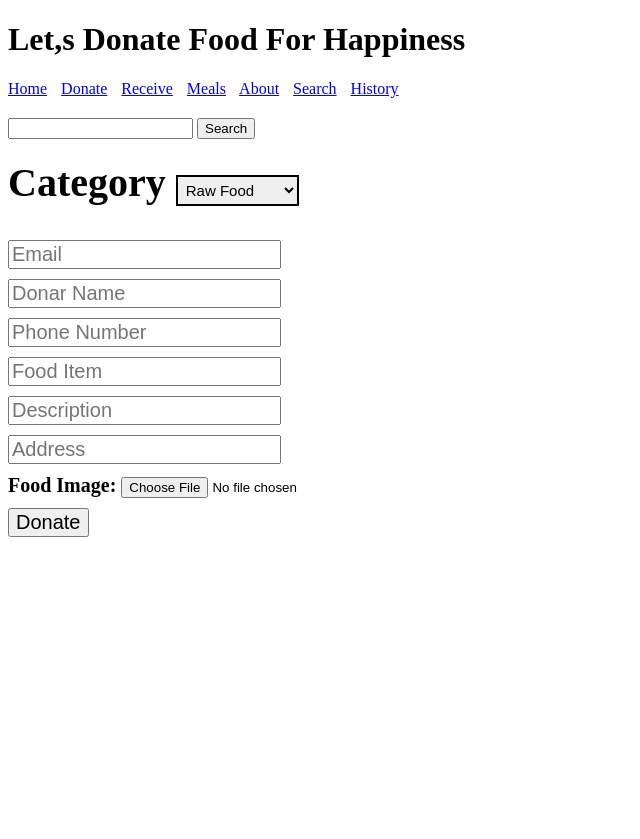
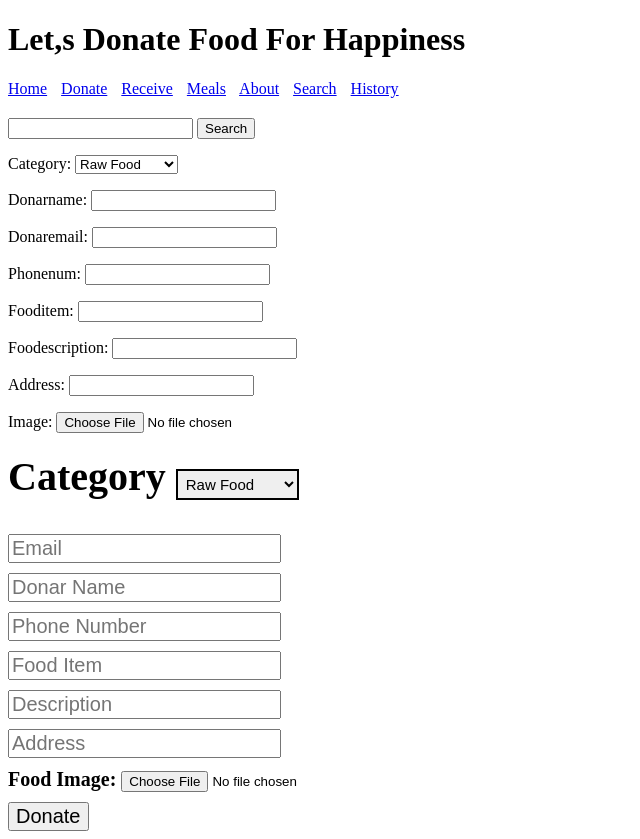
Before and after one commit to jysin330/fooDonationApp, a Django app: page /donate/ in a window 1280 px wide. Shown: the whole page, without its empty margins (0-640 px from the left). Before the commit the page ends 537 px from the top, so only its background shows below. Run offline with Django 4.2, Linux system fonts and the light colour scheme; a user stored in the database is signed in.

Commit message:
using ChoiceField in forms

```diff
--- /dev/null
+++ b/mysite/fooDonationApp/form.py
@@ -0,0 +1,26 @@
+from django import forms
+
+
+class DonateForm(forms.Form):
+    CHOICES = (
+        (
+            "1",
+            "Raw Food",
+        ),
+        (
+            "2",
+            "Cooked Food",
+        ),
+        (
+            "3",
+            "Packed Food",
+        ),
+    )
+    category = forms.ChoiceField(widget=forms.Select, choices=CHOICES)
+    donarName = forms.CharField()
+    donarEmail = forms.EmailField()
+    phoneNum = forms.CharField()
+    foodItem = forms.CharField()
+    fooDescription = forms.CharField()
+    address = forms.CharField()
+    image = forms.ImageField()
--- a/mysite/fooDonationApp/templates/fooDonationApp/donate.html
+++ b/mysite/fooDonationApp/templates/fooDonationApp/donate.html
@@ -1,6 +1,7 @@
 {% extends 'fooDonationApp\base.html' %}
 
 {% block content %}
+{{form.as_p}}
 <div style="margin-top: 20px;">
 <label for="Meals" style="font-weight: bold; font-size: 40px;"> Category </label>
 <select name="Category" id="Meals" form="category" style="font-weight:500; font-size: 15px; border:solid 2px black; padding:4px; margin-bottom: 4px">
--- a/mysite/fooDonationApp/views.py
+++ b/mysite/fooDonationApp/views.py
@@ -1,6 +1,6 @@
 from django.shortcuts import render
 from .models import Donate, ReceiverUser
-
+from .form import DonateForm
 from django.contrib.auth.decorators import login_required
 
 
@@ -16,6 +16,8 @@ def About(request):
 @login_required
 def donate(request):
     # post request --->
+    form = DonateForm()
+    context = {"form": form}
     if request.method == "POST":
         donarName = request.POST.get("fname")
         category = request.POST.get("Category")
@@ -37,7 +39,7 @@ def donate(request):
             address=donarAddress,
             image=foodImage,
         )
-    return render(request, "fooDonationApp\donate.html")
+    return render(request, "fooDonationApp\donate.html", context)
 
 
 def meals(request):
```
